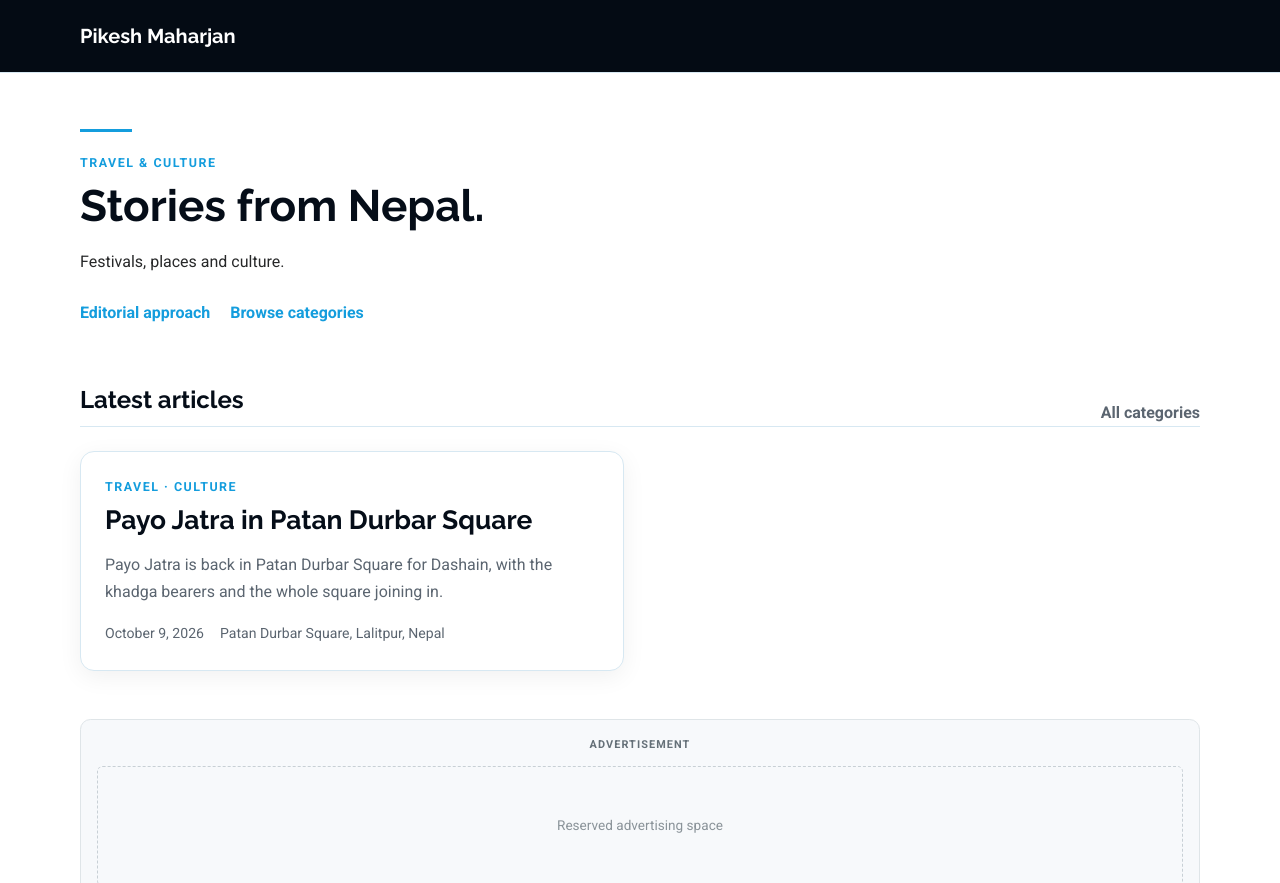
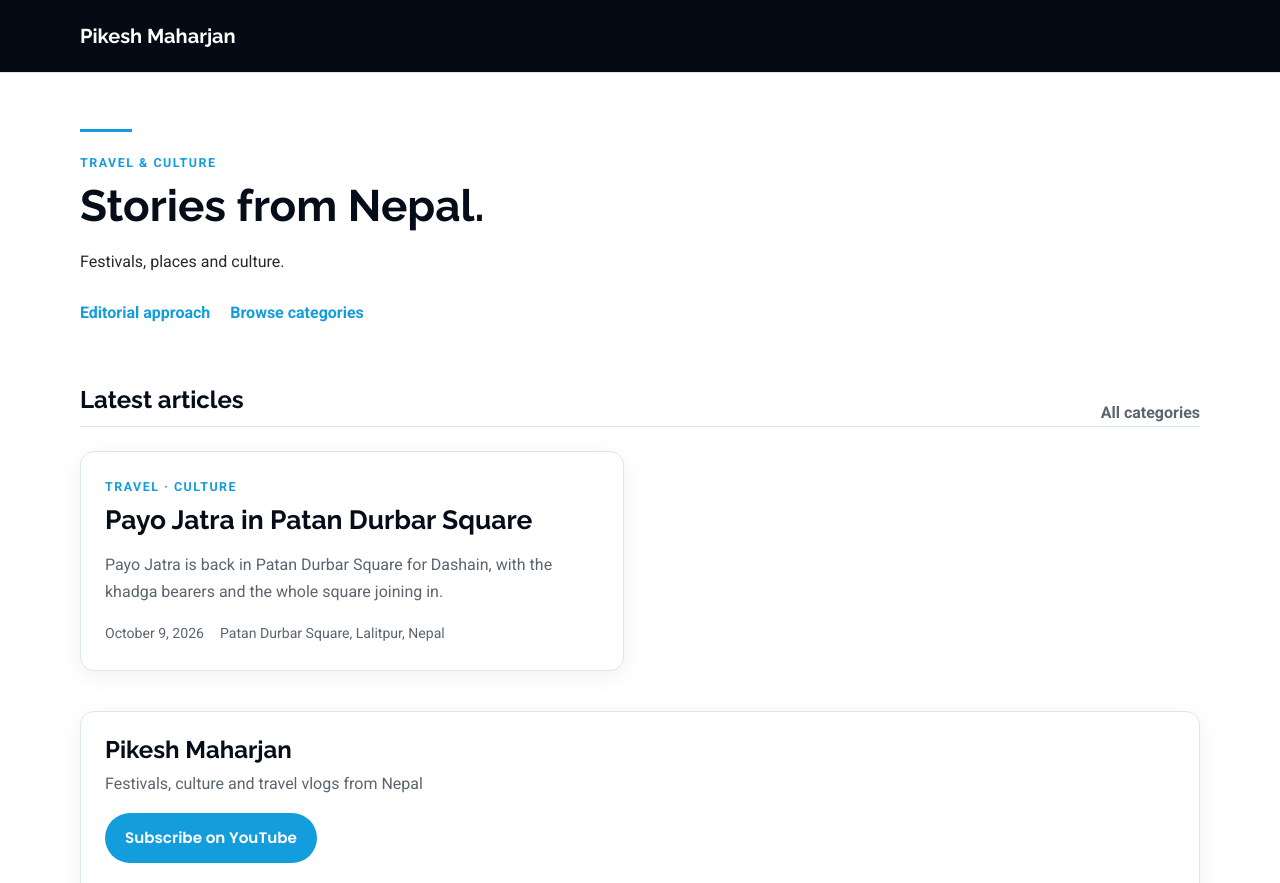
Before and after one commit to MeePks/Portfolio, a Jekyll site: the page built from blog/index.html, in a window 1280 px wide. Shown: the top 883 px of the page. Built offline with Jekyll 4.4.1, drawn with Linux system fonts in a browser that asks for light colours; grey boxes are pictures that could not be loaded.

Commit message:
Replace blog ad placeholders with a YouTube channel card.
The card names the channel, links Subscribe to the real channel with sub confirmation, and drops the reserved advertising boxes.

Co-authored-by: Pikesh Maharjan <MeePks@users.noreply.github.com>

```diff
--- a/_includes/ad-slot.html
+++ b/_includes/ad-slot.html
@@ -1,7 +1,6 @@
 {% assign adsense_client = site.data.runtime.adsense_client_id | default: "" | strip %}
-<aside class="ad-slot" aria-label="Advertisement" data-ad-location="{{ include.location | default: 'content' }}">
-  <span class="ad-slot__label">Advertisement</span>
 {% if adsense_client != "" and include.slot %}
+<aside class="ad-slot" data-ad-location="{{ include.location | default: 'content' }}">
   <ins class="adsbygoogle"
        style="display:block"
        data-ad-client="{{ adsense_client | escape }}"
@@ -9,7 +8,5 @@
        data-ad-format="auto"
        data-full-width-responsive="true"></ins>
   <script>(adsbygoogle = window.adsbygoogle || []).push({});</script>
-  {% else %}
-    <div class="ad-slot__placeholder" aria-hidden="true">Reserved advertising space</div>
+</aside>
 {% endif %}
-</aside>
--- /dev/null
+++ b/_includes/youtube-channel.html
@@ -0,0 +1,13 @@
+{% assign channel_url = "https://www.youtube.com/@MeePkes?sub_confirmation=1" %}
+{% assign show_video = true %}
+{% if page.youtube_url contains "k5DdPb-b29U" %}
+  {% assign show_video = false %}
+{% endif %}
+<aside class="channel-card">
+  <p class="channel-card__name">Pikesh Maharjan</p>
+  <p>Festivals, culture and travel vlogs from Nepal</p>
+  <a class="channel-card__button" href="{{ channel_url }}" target="_blank" rel="noopener noreferrer">Subscribe on YouTube</a>
+  {% if show_video %}
+    {% include youtube.html id="k5DdPb-b29U" title="Payo Jatra in Patan Durbar Square" %}
+  {% endif %}
+</aside>
--- a/_layouts/post.html
+++ b/_layouts/post.html
@@ -41,5 +41,5 @@ layout: blog
   {% if page.youtube_url %}
     <aside class="post-cta"><p>Prefer watching?</p><a href="{{ page.youtube_url }}" target="_blank" rel="noopener noreferrer">Watch this story on YouTube</a></aside>
   {% endif %}
-  {% include ad-slot.html location="article-end" %}
+  {% include youtube-channel.html %}
 </article>
--- a/assets/css/blog.css
+++ b/assets/css/blog.css
@@ -272,6 +272,45 @@ h1, h2, h3 {
 
 .post-cta a { color: var(--blog-accent); font-weight: 700; }
 
+.channel-card {
+  margin-top: 2.5rem;
+  padding: 1.5rem 1.5rem 1.25rem;
+  background: var(--blog-card);
+  border: 1px solid var(--blog-border);
+  border-radius: 14px;
+  box-shadow: 0 6px 24px rgba(4, 11, 20, 0.06);
+}
+.channel-card__name {
+  margin: 0 0 0.35rem;
+  color: #050d18;
+  font-family: Raleway, sans-serif;
+  font-size: 1.5rem;
+  font-weight: 700;
+  line-height: 1.2;
+}
+.channel-card > p:not(.channel-card__name) {
+  margin: 0 0 1rem;
+  color: var(--blog-muted);
+}
+.channel-card__button {
+  display: inline-flex;
+  align-items: center;
+  padding: 12px 20px;
+  color: #ffffff;
+  background: #149ddd;
+  border-radius: 50px;
+  font-family: Poppins, sans-serif;
+  font-size: 0.95rem;
+  font-weight: 600;
+  text-decoration: none;
+}
+.channel-card__button:hover,
+.channel-card__button:focus-visible {
+  color: #ffffff;
+  background: #128ccc;
+}
+.channel-card .video-embed { margin: 1.25rem 0 0; }
+
 .category-list { display: grid; gap: 2rem; }
 
 .category-section {
--- a/assets/css/shared.css
+++ b/assets/css/shared.css
@@ -34,38 +34,12 @@
 
 .ad-slot {
   width: 100%;
-  min-height: 180px;
   margin: 3rem 0;
-  padding: 1rem;
-  display: grid;
-  align-content: start;
-  color: #657078;
-  background: #f7f9fb;
-  border: 1px solid #dfe5e8;
-  border-radius: 0.65rem;
   overflow: hidden;
-}
-.ad-slot__label {
-  margin-bottom: 0.75rem;
-  font-size: 0.68rem;
-  font-weight: 700;
-  letter-spacing: 0.1em;
-  text-align: center;
-  text-transform: uppercase;
-}
-.ad-slot__placeholder {
-  min-height: 120px;
-  display: grid;
-  place-items: center;
-  color: #8a9399;
-  border: 1px dashed #c8d0d5;
-  border-radius: 0.35rem;
-  font-size: 0.85rem;
 }
 .adsbygoogle { min-height: 120px; }
 
 @media (max-width: 800px) {
   .site-footer__inner { grid-template-columns: 1fr; gap: 1.25rem; }
   .site-footer__copyright { white-space: normal; }
-  .ad-slot { min-height: 150px; }
 }
--- a/blog/index.html
+++ b/blog/index.html
@@ -32,7 +32,7 @@ permalink: /blog/
         </article>
       {% endfor %}
     </div>
-    {% include ad-slot.html location="blog-index-end" %}
+    {% include youtube-channel.html %}
   </section>
 {% else %}
   <section class="empty-state">
```
Also changed, not shown: ADSENSE.md (+1 -1 lines). Lines whose indentation alone changed are shown as unchanged.
